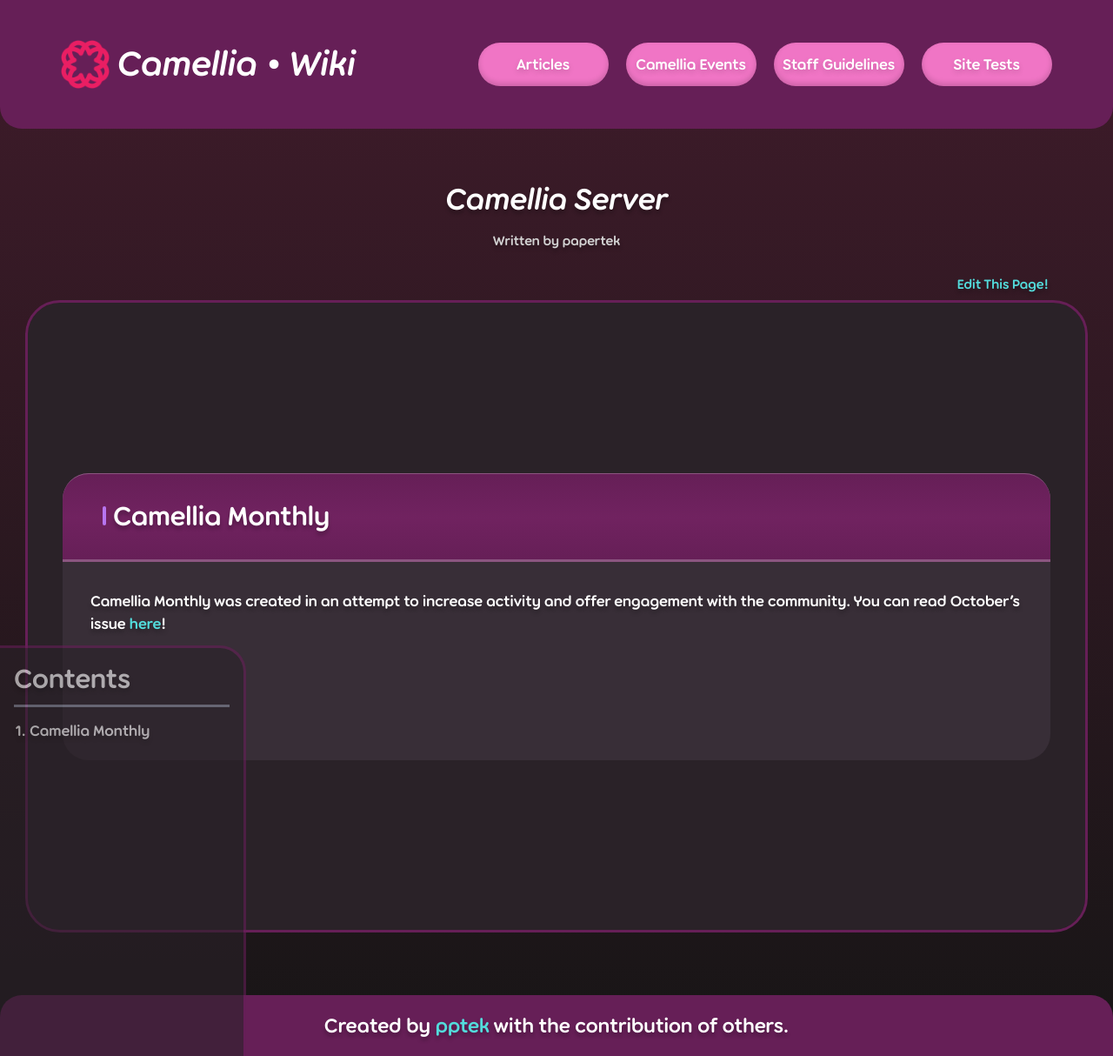
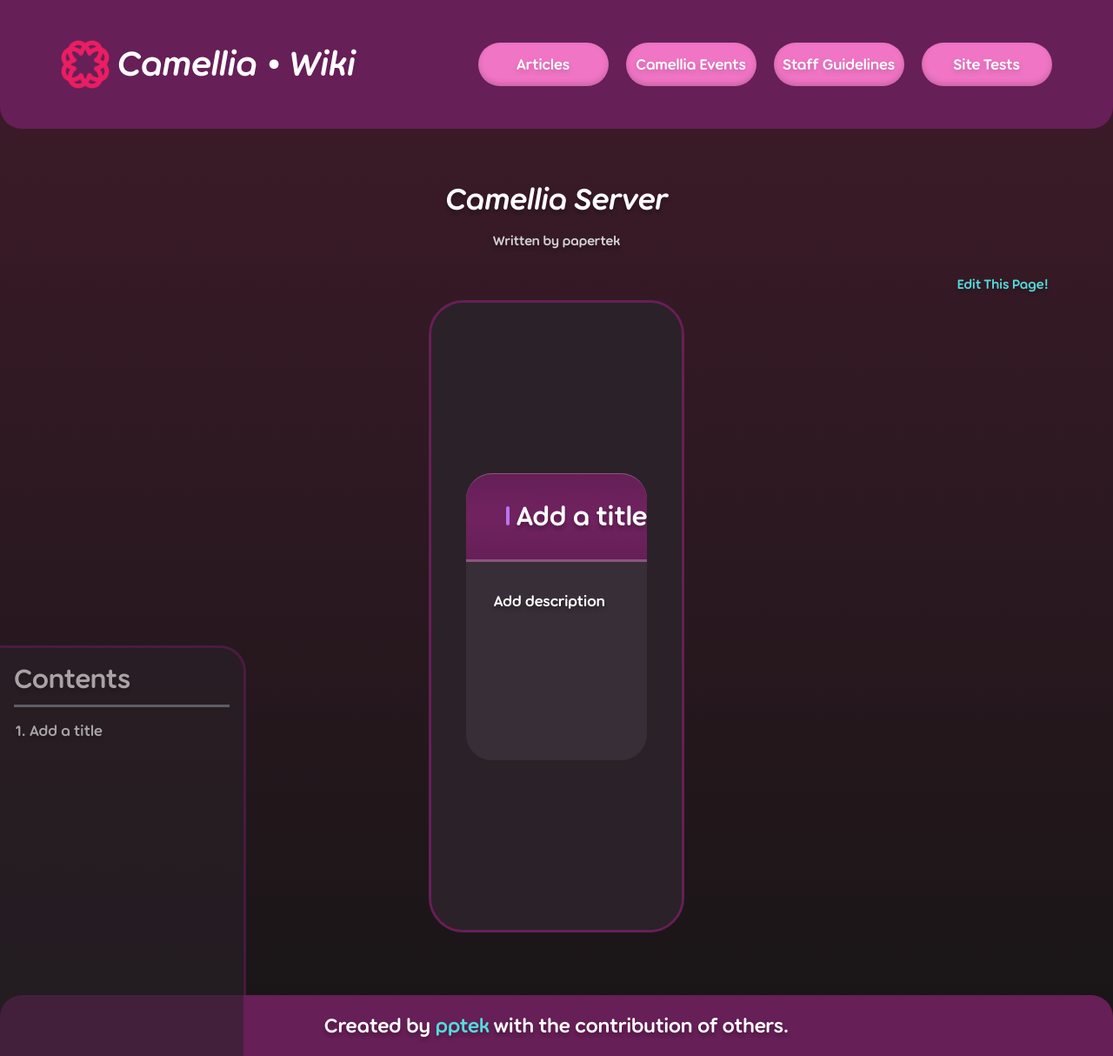
Before and after one commit to CamelliaCommunity/Wiki, a Jekyll site: the page built from _articles/camelliaServer.md, in a window 1280 px wide and 1214 px high. Shown: the whole window at 87% size. Built offline with Jekyll 4.4.1, drawn with Linux system fonts in a browser that asks for light colours.

Commit message:
update camelliaserver

```diff
--- a/_articles/camelliaServer.md
+++ b/_articles/camelliaServer.md
@@ -7,6 +7,6 @@ description: Read about the server and all of its contents. Includes events, his
 include: Camellia Monthly, Meetings
 ---
 
-## Camellia Monthly
+## Add a title
 
-Camellia Monthly was created in an attempt to increase activity and offer engagement with the community. You can read October's issue [here]({{ site.baseurl }}{% post_url 2023-11-14-camelliamonthly %})!
+Add description
```
